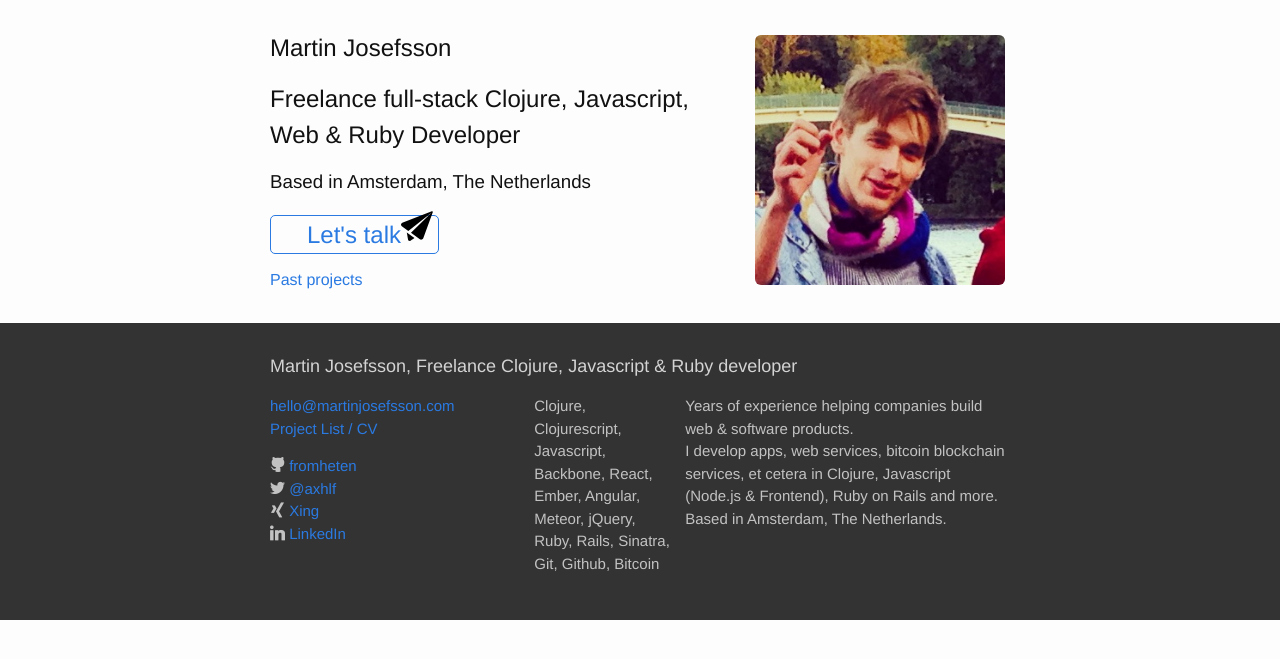
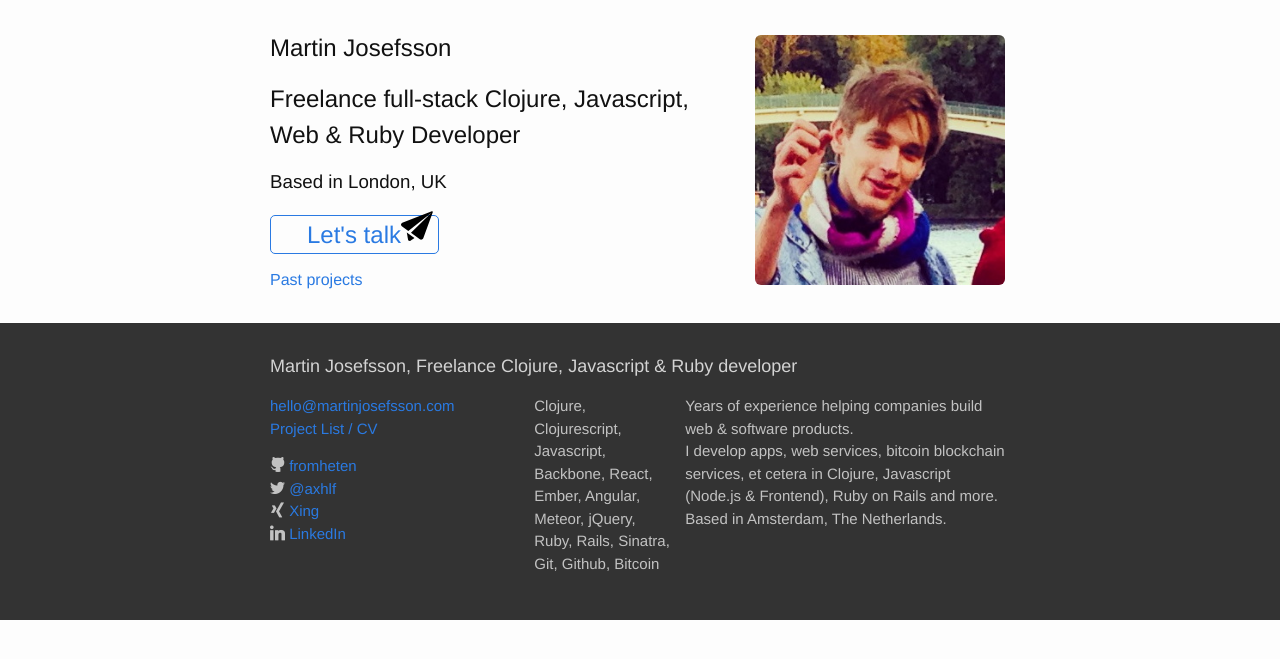
Before and after one commit to fromheten/fromheten.github.io, a Jekyll site: the page built from index.html, in a window 1280 px wide. Shown: the top 659 px of the page. Built offline with Jekyll 4.4.1, drawn with Linux system fonts in a browser that asks for light colours.

Commit message:
move to uk

```diff
--- a/index.html
+++ b/index.html
@@ -6,7 +6,7 @@ layout: frontpage
 <section class="presentation">
   <h1>Martin Josefsson</h1>
   <h2>Freelance full-stack Clojure, Javascript, Web & Ruby Developer</h2>
-  <h3>Based in Amsterdam, The Netherlands</h3>
+  <h3>Based in London, UK</h3>
 
   <p><a href="mailto:{{ site.email }}?subject=Project" class="call-to-action">
     Let's talk<svg version="1.1" id="Layer_1" xmlns="http://www.w3.org/2000/svg" xmlns:xlink="http://www.w3.org/1999/xlink" x="0px" y="0px"
```
